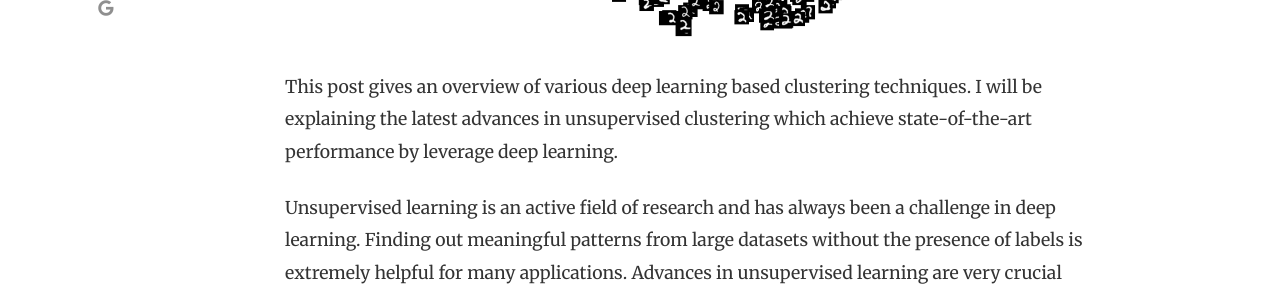
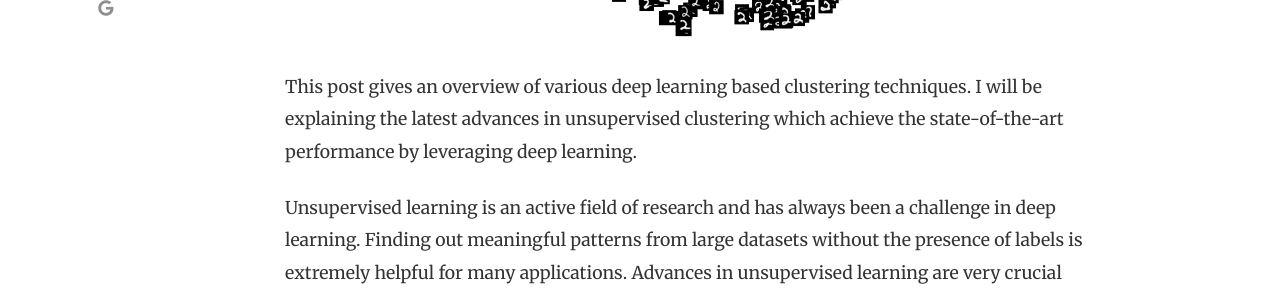
Before and after one commit to divamgupta/divamgupta.github.io, a Jekyll site: the page built from _posts/2019-03-08-an-overview-of-deep-learning-based-clustering-techniques.md, in a window 1280 px wide and 900 px high, scrolled down 498 px. Shown: the part 184-478 px from the top of the window. Built offline with Jekyll 4.4.1, drawn with Linux system fonts in a browser that asks for light colours; nearby versions of some CDN libraries; comment, search, counter and statistics services are not loaded.

Commit message:
Update 2019-03-08-an-overview-of-deep-learning-based-clustering-techniques.md

```diff
--- a/_posts/2019-03-08-an-overview-of-deep-learning-based-clustering-techniques.md
+++ b/_posts/2019-03-08-an-overview-of-deep-learning-based-clustering-techniques.md
@@ -9,7 +9,7 @@ image: "assets/images/posts/deep_cluster/teaser.png"
 featured: true
 ---
 
-This post gives an overview of various deep learning based clustering techniques. I will be explaining the latest advances in unsupervised clustering which achieve state-of-the-art performance by leverage deep learning.
+This post gives an overview of various deep learning based clustering techniques. I will be explaining the latest advances in unsupervised clustering which achieve the state-of-the-art performance by leveraging deep learning.
 
 Unsupervised learning is an active field of research and has always been a challenge in deep learning. Finding out meaningful patterns from large datasets without the presence of labels is extremely helpful for many applications. Advances in unsupervised learning are very crucial for artificial general intelligence. Performing unsupervised clustering is equivalent to building a classifier without using labeled samples.
 
```
